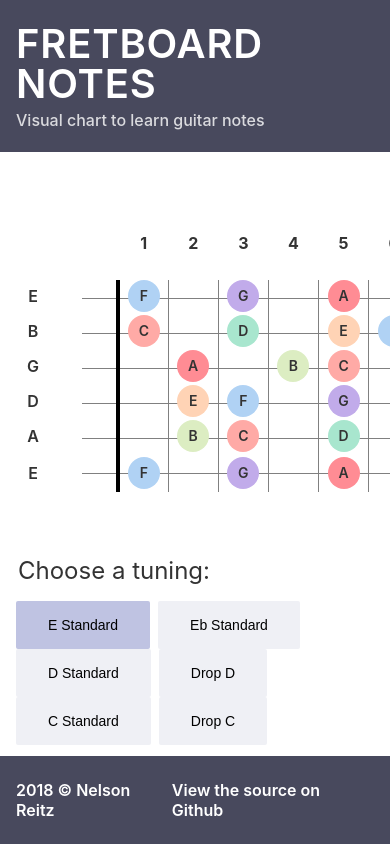
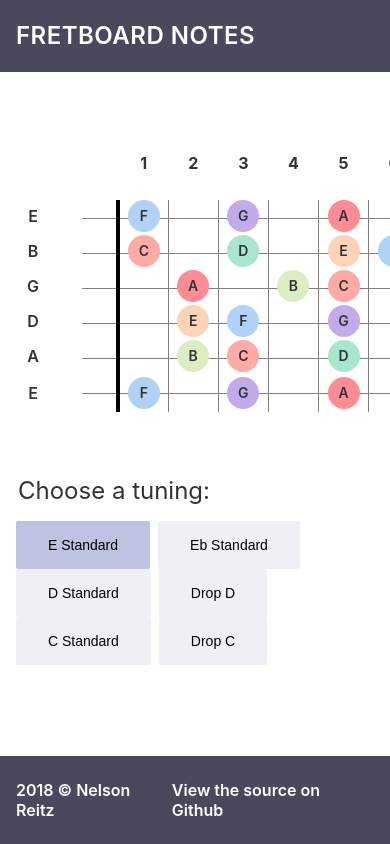
Before and after one commit to nelsonreitz/fretboard-notes, a React (Create React App) app: page / in a window 390 px wide. Built offline with nearby package versions, Linux system fonts and the light colour scheme.

Commit message:
Make Header responsive

```diff
--- a/src/Header.css
+++ b/src/Header.css
@@ -7,12 +7,19 @@
 
 .Header .Sitetitle {
   margin-top: 0;
-  margin-bottom: .5rem;
-  font-size: 2.5rem;
+  margin-bottom: 0;
+  font-size: 1.5rem;
   font-weight: 600;
   text-transform: uppercase;
   line-height: 1;
   letter-spacing: .02em;
+}
+
+@media screen and (min-width: 576px) {
+  .Header .Sitetitle {
+    margin-bottom: .5rem;
+    font-size: 2.5rem;
+  }
 }
 
 .Header .SiteDescription {
@@ -22,3 +29,9 @@
   line-height: 1;
   opacity: .8;
 }
+
+@media screen and (max-width: 576px) {
+  .Header .SiteDescription {
+    display: none;
+  }
+}
```
